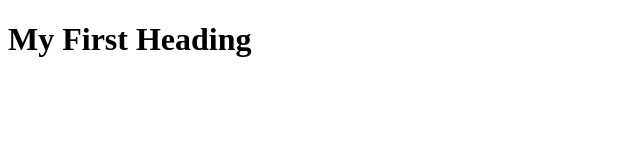
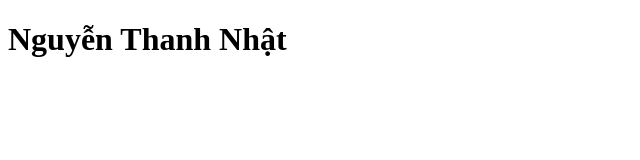
Before and after one commit to NGUYENDINHATK2/Test, a plain HTML site: page index.html in a window 1280 px wide. Shown: the whole page, without its empty margins (0-640 px from the left). Drawn offline with Linux system fonts and the light colour scheme.

Commit message:
sửa index

```diff
--- a/index.html
+++ b/index.html
@@ -7,6 +7,6 @@
     <title>Document</title>
 </head>
 <body>
-    <h1>My First Heading</h1>
+    <h1>Nguyễn Thanh Nhật</h1>
 </body>
 </html>
```
